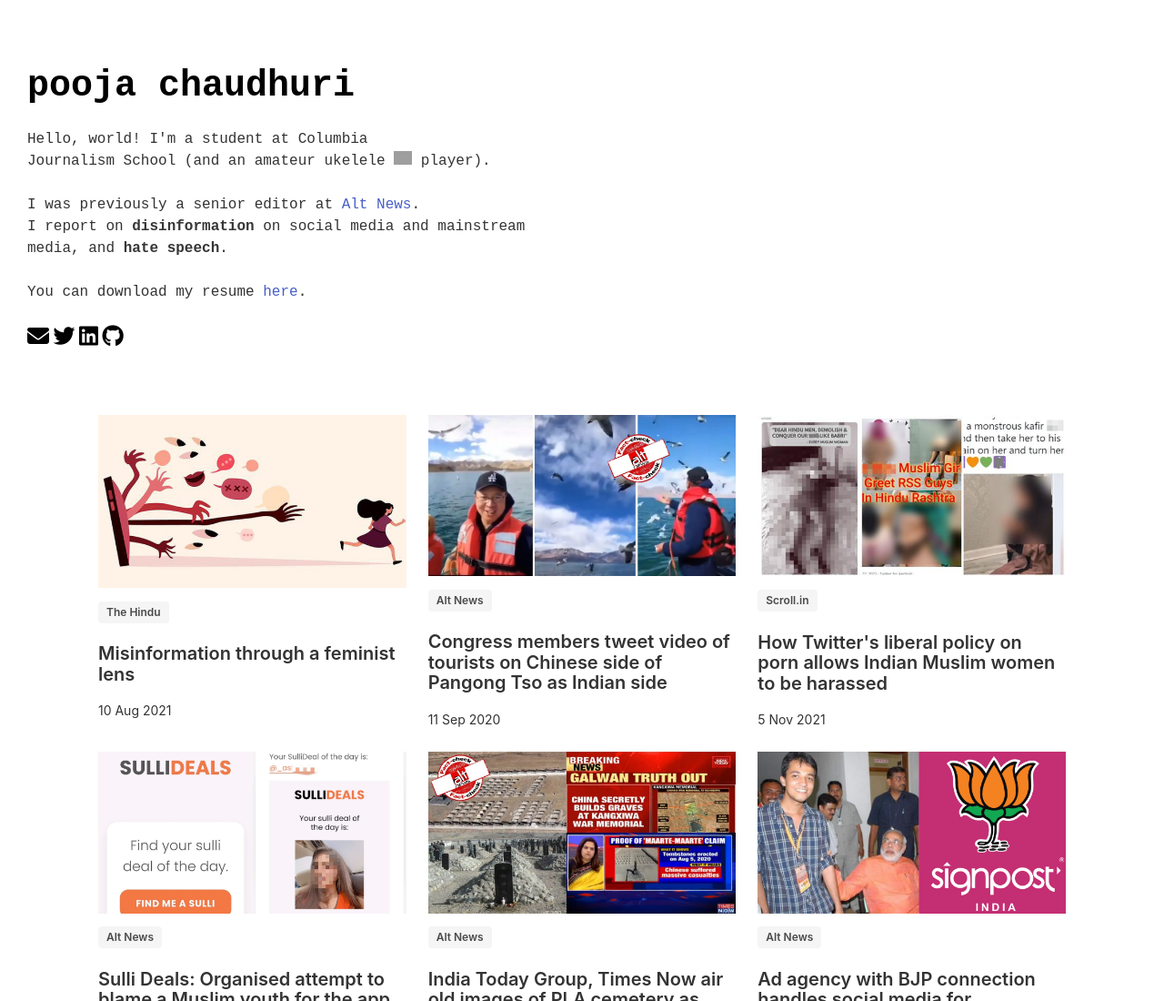
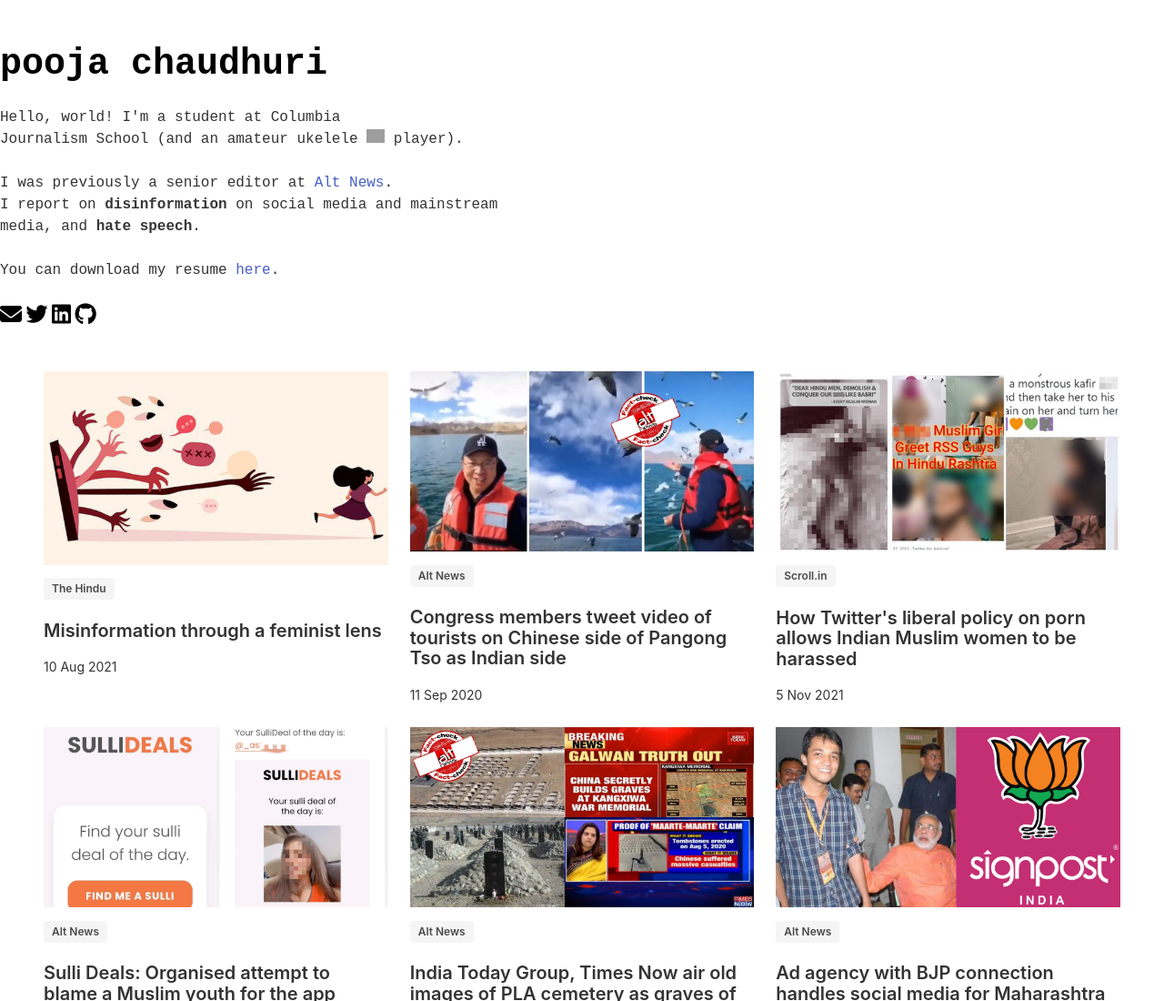
Before and after one commit to poojachaudhuri/poojachaudhuri.github.io, a plain HTML site: page index.html in a window 1280 px wide. Shown: the top 1100 px of the page at 91% size. Drawn offline with nearby package versions, Linux system fonts and the light colour scheme; grey boxes are pictures that could not be loaded.

Commit message:
Update index.html

```diff
--- a/index.html
+++ b/index.html
@@ -61,8 +61,8 @@
   <!-- Intro -->
   <div class="containner is-fluid">
     <br>
-    <div class="intro mt-6">
-      <div class="mx-auto" style="max-width: 1220px">
+    <div class="intro mt-5">
+      <div class="mx-auto" style="max-width: 1340px">
         <div class="mx-auto">
           <h1 class="title" style="color: black; font-size: 40px;"> pooja chaudhuri</h1>
         </div>
@@ -88,7 +88,7 @@
 
     <!-- Social media links -->
     <div class="icons">
-      <div class="mx-auto" style="max-width: 1220px; margin: 0 30px;">
+      <div class="mx-auto" style="max-width: 1340px; margin: 0 30px;">
         <a href="mailto:pc3034@columbia.edu" target="_blank"><i class="fa-solid fa-envelope"></i></a>
         <a href="https://twitter.com/pooja_chaudhuri" target="_blank"><i class="fa-brands fa-twitter"></i></a>
         <a href="https://www.linkedin.com/in/pooja-chaudhuri-43b416166/" target="_blank"><i
@@ -103,7 +103,7 @@
   <!-- Work -->
   <section class="section">
 
-    <div class="columns is-multiline content mr-6 ml-6 mt-3">
+    <div class="columns is-multiline content">
 
       <div class="column is-one-third">
         <h4>
@@ -266,9 +266,8 @@
 
       <div class="column is-one-third">
         <h4>
-          <a class="link"
-            href="https://poojachaudhuri.github.io/caa-fact-checks/"
-            aria-label="Read the article" target="_blank">
+          <a class="link" href="https://poojachaudhuri.github.io/caa-fact-checks/" aria-label="Read the article"
+            target="_blank">
             <figure class="image is-1200x628 mb-2">
               <img alt="There is supposed to be an image here" src="chart_fb.png">
             </figure>
```
